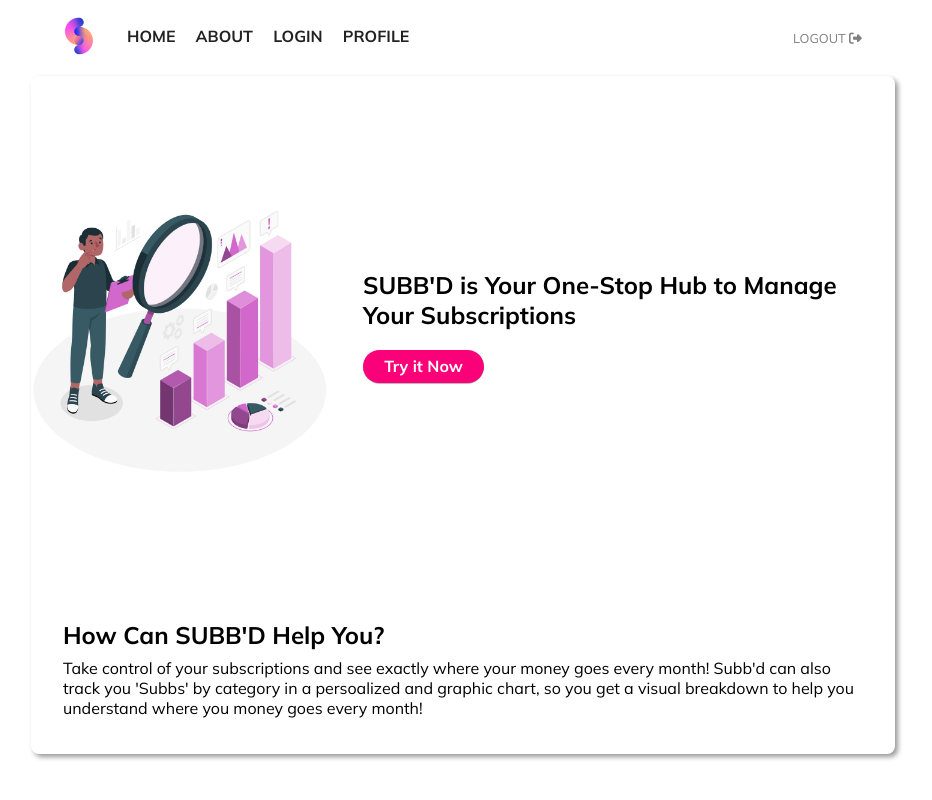
After one commit to leedahw/subbd, a PHP site: page /about.php in a window 1280 px wide. The commit adds this page. Shown: the whole page, without its empty margins (177-1109 px from the left). Run offline with PHP 8.4, Linux system fonts and the light colour scheme; some libraries are stand-ins or nearby versions.

Commit message:
added profile link to standard header

```diff
--- /dev/null
+++ b/about.php
@@ -0,0 +1,28 @@
+<?php
+include('includes/standardheader.html');?>
+<!DOCTYPE html>
+<html lang="en">
+<head>
+    <meta charset="UTF-8">
+    <meta name="viewport" content="width=device-width, initial-scale=1.0">
+    <meta name="description" content="landing page for IMM News Network">
+    <meta name="keywords" content="HTML, PHP, IMM, News, Network, landing page">
+    <meta name="author" content="Alana Dahwoon Lee">
+</head>
+<body style="margin-left:13rem;margin-right:13rem;">
+<section class="drop-shadow border-radius">
+    <div id="landing-section">
+    <div id="graphic-back">
+    </div>
+        <div id="landing1" style="padding:2rem;width:fit-content">
+            <h1 style="width: 500px; margin-top:0;">SUBB'D is Your One-Stop Hub to Manage Your Subscriptions</h1>
+
+            <a href="signup.php" class="styled-btn" style="float:left;color:white;">Try it Now</a>
+            <br/>
+        </div>
+    </div><br/></br/></br/>
+    <h1 class="rem-margin no-bottom-margin">How Can SUBB'D Help You?</h1>
+    <p class="rem-margin" style="margin-right:2rem;margin-top:.5rem;">Take control of your subscriptions and see exactly where your money goes every month! Subb'd can also track you 'Subbs' by category in a persoalized and graphic chart, so you get a visual breakdown to help you understand where you money goes every month!</p><br/>
+</section>
+</body>
+</html>
--- a/css/main.css
+++ b/css/main.css
@@ -57,6 +57,10 @@ margin-right: auto;
 .rem-margin {
     margin-top:-1rem;
     margin-left:2rem;
+}
+
+.no-bottom-margin{
+    margin-bottom: .5rem;;
 }
 
 
@@ -383,6 +387,20 @@ font-size: 1.2rem;
 
 }
 
+#graphic-back{
+    z-index: -1;
+    background-image: url("../imgs/graphic.jpg");
+    float:right;
+    width:60%;
+    height: 500px;
+    background-size:contain;
+    background-position-y: center;
+    background-position-x: center;
+    background-repeat: no-repeat;
+
+}
+
+
 #member-back{
     z-index: -1;
     background-image: url("../imgs/member.jpg");
@@ -410,7 +428,6 @@ font-size: 1.2rem;
     flex-direction:row;
     align-items:center;
     justify-content:center;
-
 }
 
 #member-section{
--- a/includes/standardheader.html
+++ b/includes/standardheader.html
@@ -20,8 +20,9 @@
         <li><a class="header-item" id="header-item" href= "homepage.php">HOME</a></li>
         <li><a class="header-item" id="header-item" href= "about.php">ABOUT</a></li>
         <li><a class="header-item" id="header-item" href= "login.php">LOGIN</a></li>
-        <li id="blankli"></li>
+        <li><a class="header-item" id="header-item" href= "view-profile.php">PROFILE</a></li>
     </ul>
+
         <a style="float:right; margin-left:auto;margin-right:2rem;" class="header-item" id="logout-button" href= "logout.php">LOGOUT
         <i id="logout-icon" class="fas fa-sign-out-alt"></i></a>
     <div>
```
Also changed, not shown: landing.php (+0 -20 lines), view-profile.php (added, +20 -0 lines), imgs/graphic.jpg (added).
